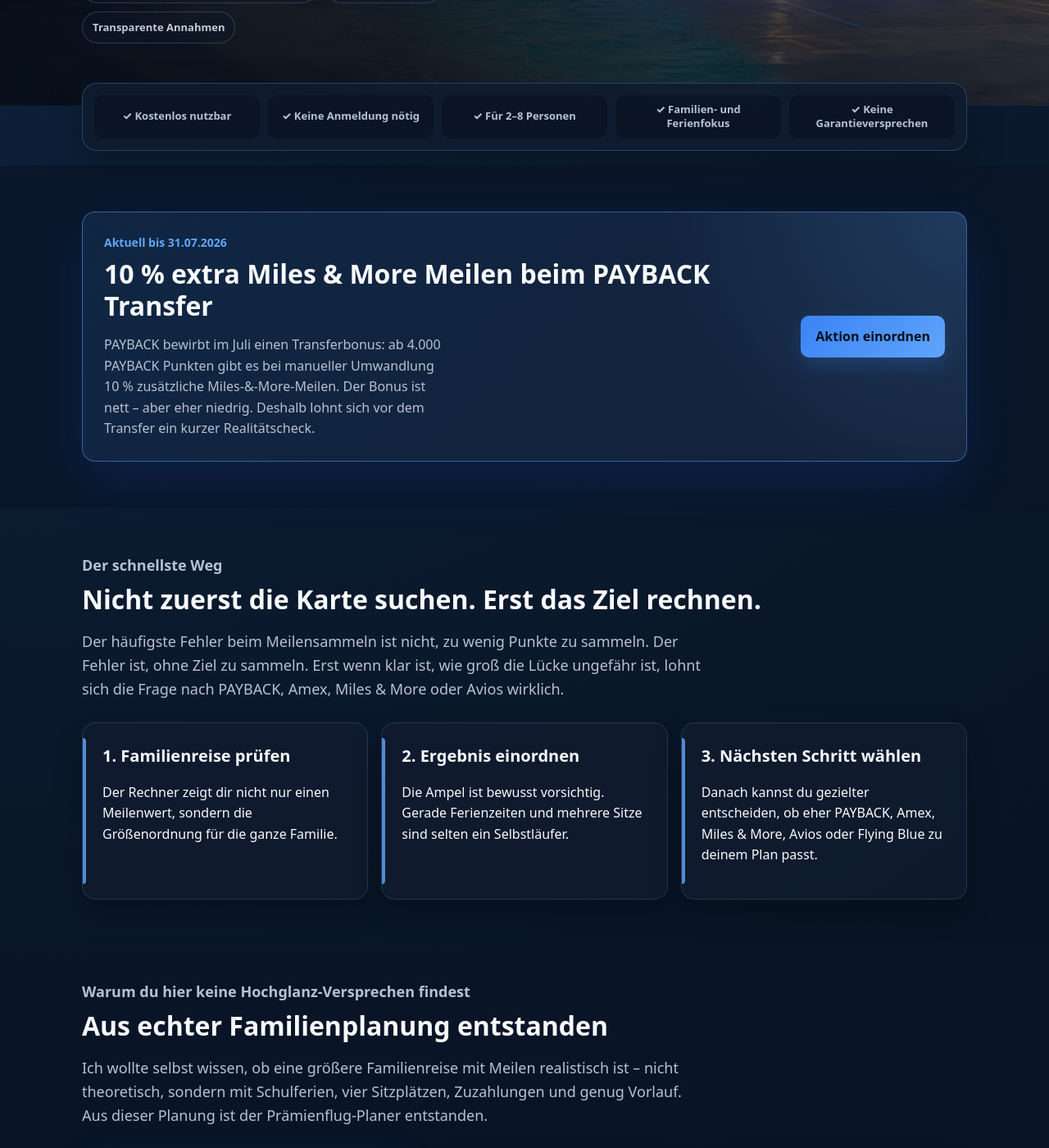
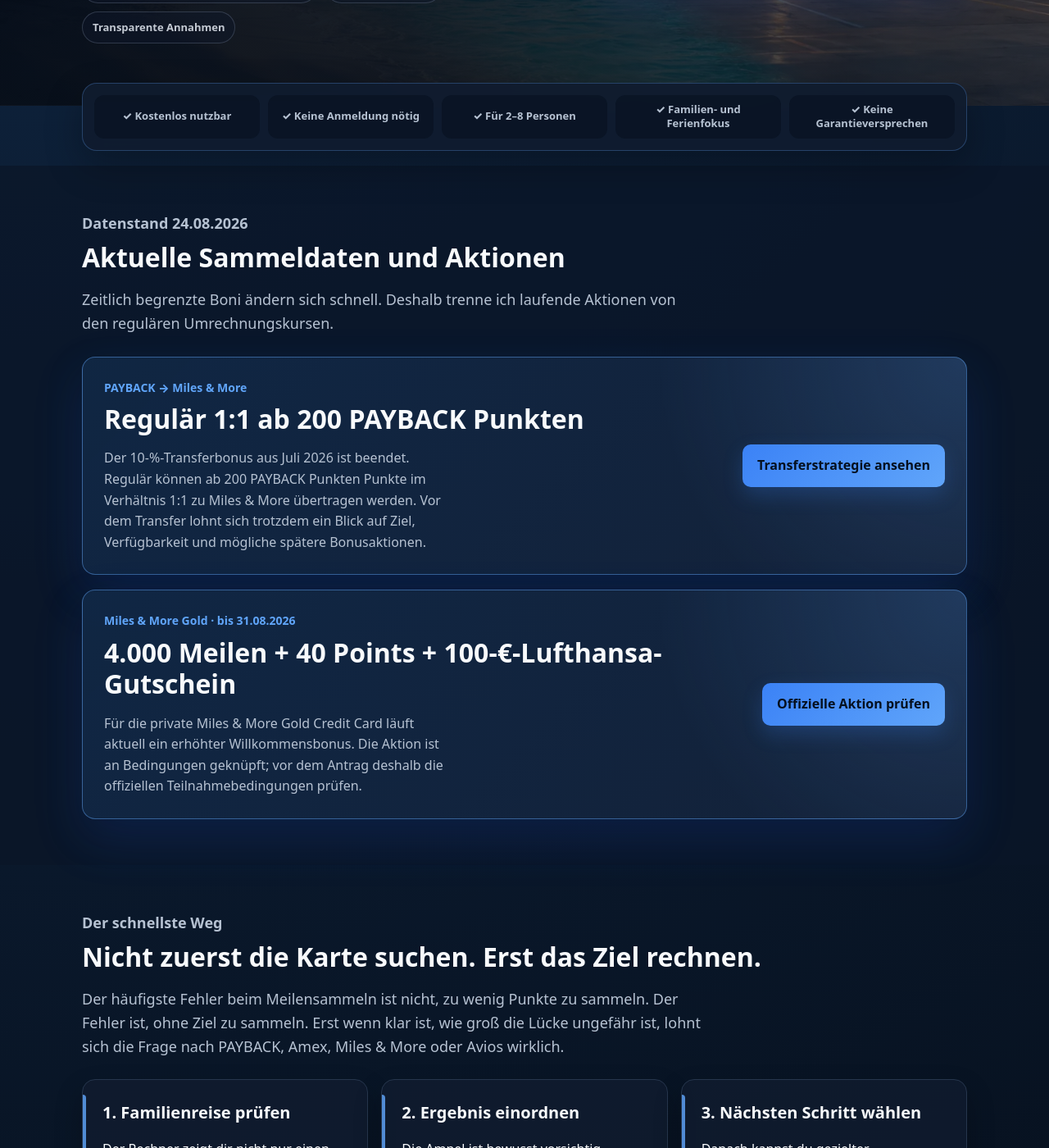
Before and after one commit to Praemienflug-Planer/miles-planer, a Jekyll site: the page built from index.html, in a window 1280 px wide and 1400 px high, scrolled down 715 px. Shown: the whole window at 82% size. Built offline with Jekyll 4.4.1, drawn with Linux system fonts in a browser that asks for light colours; some of the changed text lies outside the part shown.

Commit message:
Bereinige aktuelle Boni und Transferdaten auf der Startseite

```diff
--- a/index.html
+++ b/index.html
@@ -45,15 +45,24 @@
 
 <section class="trust-bar-section" aria-label="Vertrauenshinweise"><div class="container"><div class="trust-bar"><span>✓ Kostenlos nutzbar</span><span>✓ Keine Anmeldung nötig</span><span>✓ Für 2–8 Personen</span><span>✓ Familien- und Ferienfokus</span><span>✓ Keine Garantieversprechen</span></div></div></section>
 
-<section class="section alt" id="aktueller-payback-transferbonus">
+<section class="section alt" id="aktuelle-daten-aktionen">
   <div class="container">
+    <div class="section-head"><p class="eyebrow">Datenstand 24.08.2026</p><h2>Aktuelle Sammeldaten und Aktionen</h2><p>Zeitlich begrenzte Boni ändern sich schnell. Deshalb trenne ich laufende Aktionen von den regulären Umrechnungskursen.</p></div>
     <div class="cta-box cta-primary">
       <div>
-        <p class="eyebrow">Aktuell bis 31.07.2026</p>
-        <h2>10 % extra Miles &amp; More Meilen beim PAYBACK Transfer</h2>
-        <p class="footer-text">PAYBACK bewirbt im Juli einen Transferbonus: ab 4.000 PAYBACK Punkten gibt es bei manueller Umwandlung 10 % zusätzliche Miles-&amp;-More-Meilen. Der Bonus ist nett – aber eher niedrig. Deshalb lohnt sich vor dem Transfer ein kurzer Realitätscheck.</p>
+        <p class="eyebrow">PAYBACK → Miles &amp; More</p>
+        <h2>Regulär 1:1 ab 200 PAYBACK Punkten</h2>
+        <p class="footer-text">Der 10-%-Transferbonus aus Juli 2026 ist beendet. Regulär können ab 200 PAYBACK Punkten Punkte im Verhältnis 1:1 zu Miles &amp; More übertragen werden. Vor dem Transfer lohnt sich trotzdem ein Blick auf Ziel, Verfügbarkeit und mögliche spätere Bonusaktionen.</p>
       </div>
-      <a class="btn btn-primary" href="/meilen-sammeln/payback-transferbonus-juli-2026/">Aktion einordnen</a>
+      <a class="btn btn-primary" href="/meilen-sammeln/payback-transferbonus/">Transferstrategie ansehen</a>
+    </div>
+    <div class="cta-box cta-primary" style="margin-top:18px;">
+      <div>
+        <p class="eyebrow">Miles &amp; More Gold · bis 31.08.2026</p>
+        <h2>4.000 Meilen + 40 Points + 100-€-Lufthansa-Gutschein</h2>
+        <p class="footer-text">Für die private Miles &amp; More Gold Credit Card läuft aktuell ein erhöhter Willkommensbonus. Die Aktion ist an Bedingungen geknüpft; vor dem Antrag deshalb die offiziellen Teilnahmebedingungen prüfen.</p>
+      </div>
+      <a class="btn btn-primary" href="https://www.miles-and-more-kreditkarte.com/de/privatkunden/kreditkarten/miles-and-more-gold-credit-card.html" target="_blank" rel="noopener noreferrer">Offizielle Aktion prüfen</a>
     </div>
   </div>
 </section>
@@ -76,7 +85,7 @@
 
 <section class="section" id="fuer-wen"><div class="container"><div class="section-head"><p class="eyebrow">Für wen ist das sinnvoll?</p><h2>Für Familien, die nicht einfach ins Blaue sammeln wollen</h2><p>Der Planer ist vor allem dann hilfreich, wenn mehrere Plätze, Schulferien, Premium Economy oder Business Class und verschiedene Punkteprogramme zusammenkommen.</p></div><div class="audience-grid"><article class="audience-card card-primary"><h3>Familien mit 2–8 Personen</h3><p>Bei mehreren Sitzplätzen wird aus „ein paar Meilen sammeln“ schnell ein echtes Planungsprojekt.</p></article><article class="audience-card card-secondary"><h3>PAYBACK, Miles &amp; More, Amex, Avios &amp; Flying Blue</h3><p>Du bekommst eine erste Orientierung, welcher Sammelweg zu deinem Ziel passen könnte – ohne jeden Transfer selbst durchzurechnen.</p></article><article class="audience-card card-secondary"><h3>Langfristige Fernreiseplanung</h3><p>Ob Thailand, New York oder Business Class: Der Rechner zeigt, ob dein Ziel mit deiner Sammelrate grob erreichbar wirkt.</p></article><article class="audience-card card-secondary"><h3>Meilen oder Cash?</h3><p>Der Dealwert hilft dir einzuschätzen, ob eine Einlösung sinnvoll ist oder ob ein normales Ticket am Ende entspannter wäre.</p></article></div></div></section>
 
-<section class="section alt"><div class="container"><div class="section-head"><p class="eyebrow">Schnelleinstiege</p><h2>Die wichtigsten nächsten Schritte</h2><p>Starte mit dem Rechner oder lies dort weiter, wo dein Ergebnis dich hinführt.</p></div><div class="article-grid"><a class="article-card card-link-primary" href="/rechner/"><h3>Prämienflug-Rechner für Familien</h3><p>Prüfe Meilenbedarf, Lücke, Sammelzeit und Dealwert für deine eigene Reiseidee.</p></a><a class="article-card" href="/meilen-sammeln/payback-transferbonus-juli-2026/"><h3>Aktuell: PAYBACK 10 % Transferbonus</h3><p>Einordnung der Juli-Aktion: wann sich 10 % extra Miles-&amp;-More-Meilen lohnen – und wann eher nicht.</p></a><a class="article-card" href="/meilen-sammeln/"><h3>Meilen sammeln</h3><p>Die zentrale Übersicht zu PAYBACK, Amex, Miles &amp; More und alltagstauglichen Sammelwegen.</p></a><a class="article-card" href="/amex-oder-payback/"><h3>Amex oder PAYBACK?</h3><p>Ordne ein, welcher Punkteweg besser zu deinem Ziel, deinem Alltag und deiner Familie passt.</p></a><a class="article-card" href="/meilen-thailand/"><h3>Beispiel: Thailand mit Meilen</h3><p>Ein Praxisbeispiel für Familien, Premium Economy und lange Vorlaufzeit.</p></a></div></div></section>
+<section class="section alt"><div class="container"><div class="section-head"><p class="eyebrow">Schnelleinstiege</p><h2>Die wichtigsten nächsten Schritte</h2><p>Starte mit dem Rechner oder lies dort weiter, wo dein Ergebnis dich hinführt.</p></div><div class="article-grid"><a class="article-card card-link-primary" href="/rechner/"><h3>Prämienflug-Rechner für Familien</h3><p>Prüfe Meilenbedarf, Lücke, Sammelzeit und Dealwert für deine eigene Reiseidee.</p></a><a class="article-card" href="/meilen-sammeln/payback-transferbonus/"><h3>PAYBACK Transferbonus richtig einordnen</h3><p>Wann sich Warten auf einen Bonus lohnt – und wann verfügbare Prämienplätze wichtiger sind.</p></a><a class="article-card" href="/meilen-sammeln/"><h3>Meilen sammeln</h3><p>Die zentrale Übersicht zu PAYBACK, Amex, Miles &amp; More und alltagstauglichen Sammelwegen.</p></a><a class="article-card" href="/amex-oder-payback/"><h3>Amex oder PAYBACK?</h3><p>Ordne ein, welcher Punkteweg besser zu deinem Ziel, deinem Alltag und deiner Familie passt.</p></a><a class="article-card" href="/meilen-thailand/"><h3>Beispiel: Thailand mit Meilen</h3><p>Ein Praxisbeispiel für Familien, Premium Economy und lange Vorlaufzeit.</p></a></div></div></section>
 
 <section class="section cta-section"><div class="container"><div class="cta-box cta-primary"><div><p class="eyebrow">Bereit für den Realitätscheck?</p><h2>Prüfe jetzt, ob deine Familienreise mit Meilen realistisch ist</h2><p class="footer-text">Wähle Ziel, Familiengröße, Reiseklasse und Programm – der Rechner zeigt dir Meilenbedarf, Sammellücke, Sammelzeit und Dealwert.</p></div><a class="btn btn-primary" href="/rechner/">Zum Prämienflug-Rechner</a></div></div></section>
 
```
